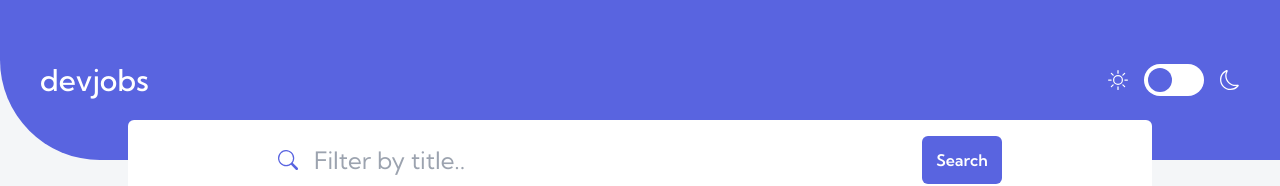
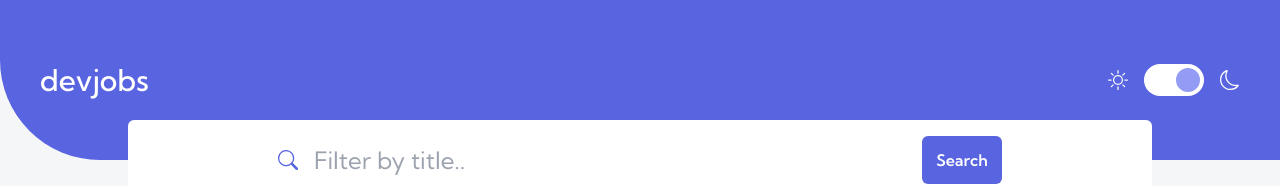
Before and after one commit to andrewsanc/devjobs-ts-nextjs, a Next.js app: page / in a window 1280 px wide. Shown: the top 186 px of the page. Built offline with nearby package versions, Linux system fonts and the light colour scheme.

Commit message:
fix. fix bug with default toggle being on

```diff
--- a/components/header.tsx
+++ b/components/header.tsx
@@ -16,7 +16,10 @@ export default function Header() {
         >
           devjobs
         </Link>
-        <ToggleSwitch onToggleChange={toggleTheme} />
+        <ToggleSwitch
+          onToggleChange={toggleTheme}
+          setDefaultToggle={theme === "light" ? false : true}
+        />
       </div>
     </header>
   );
--- a/components/toggle-switch.tsx
+++ b/components/toggle-switch.tsx
@@ -1,20 +1,25 @@
 "use client";
 
-import { useState } from "react";
+import { useEffect, useState } from "react";
 import { BsMoon, BsSun } from "react-icons/bs";
 
 interface ToggleSwitchProps {
   onToggleChange: () => void;
+  setDefaultToggle?: boolean;
 }
 
 export default function ToggleSwitch(props: ToggleSwitchProps) {
-  const { onToggleChange } = props;
-  const [isChecked, setIsChecked] = useState<boolean>(false);
+  const { onToggleChange, setDefaultToggle = false } = props;
+  const [isChecked, setIsChecked] = useState<boolean>(setDefaultToggle);
 
   const handleCheckboxChange = () => {
     setIsChecked(!isChecked);
     onToggleChange();
   };
+
+  useEffect(() => {
+    setIsChecked(setDefaultToggle);
+  }, [setDefaultToggle]);
 
   return (
     <>
```
